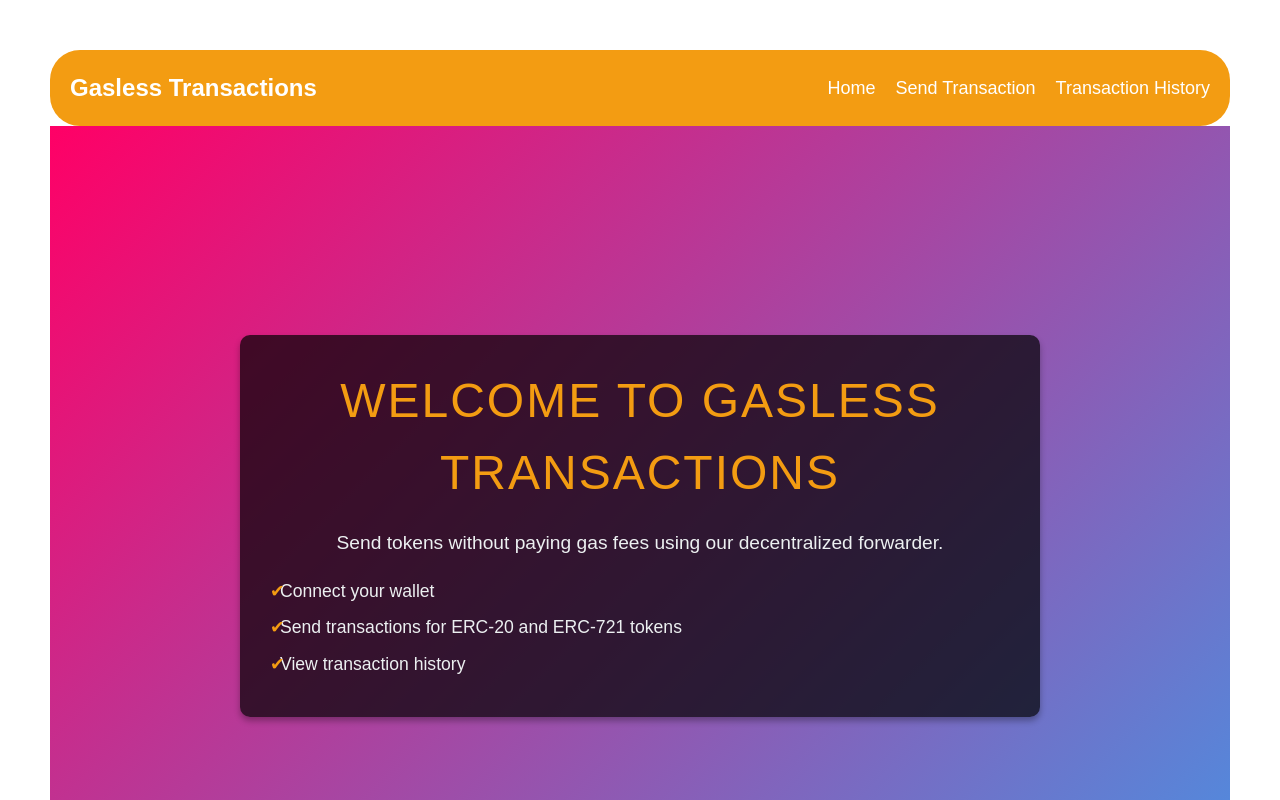
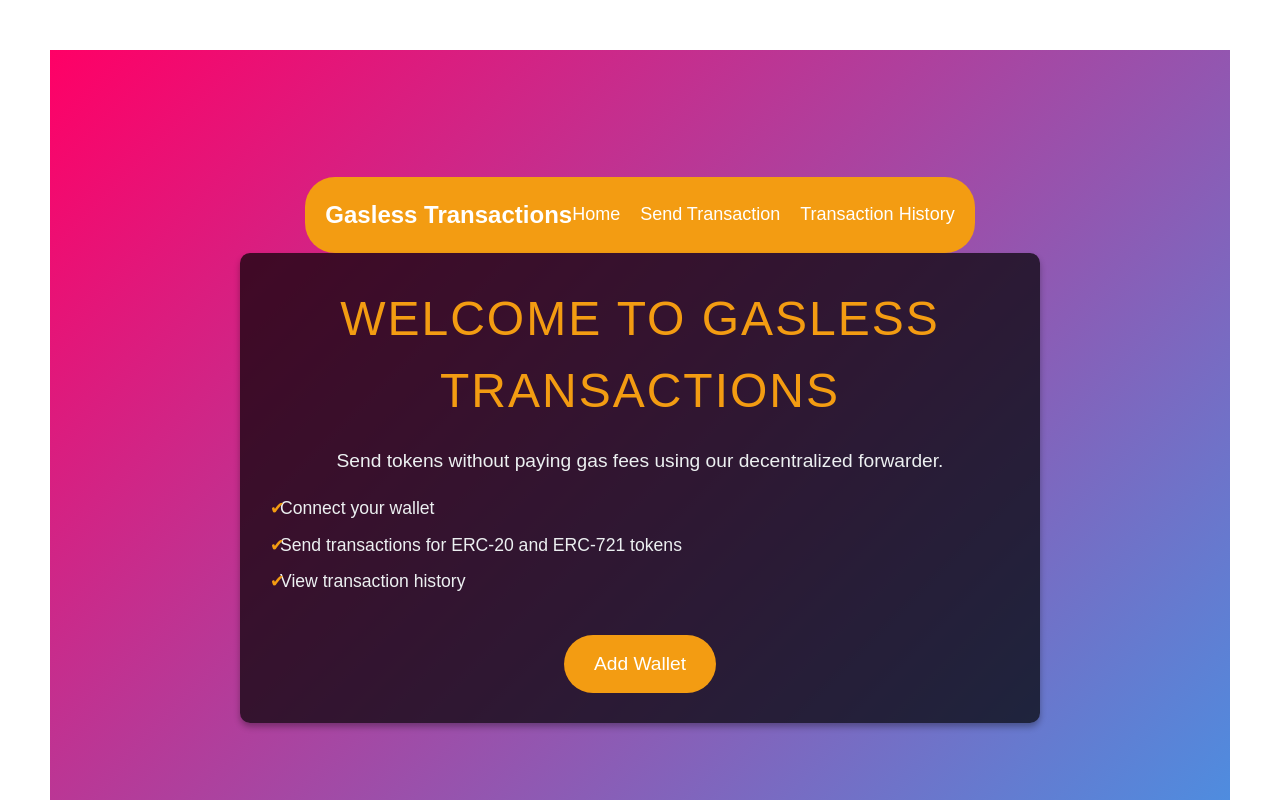
Before and after one commit to itshivams/Gasless-Forwarder, a Next.js app in the folder frontend/: page /main in a window 1280 px wide. Shown: the top 800 px of the page. Built offline with nearby package versions, Linux system fonts and the light colour scheme.

Commit message:
home updated

```diff
--- a/frontend/src/components/TransactionForm.js
+++ b/frontend/src/components/TransactionForm.js
@@ -4,8 +4,8 @@ import styles from "../styles/TransectionForm.module.css";
 export default function TransactionForm() {
   return (
     <>
-      <Navbar />
       <div className={styles.container}>
+        <Navbar />
         <div className={styles.content}>
           <h1 className={styles.heading}>Welcome to Gasless Transactions</h1>
           <p className={styles.description}>
@@ -17,6 +17,7 @@ export default function TransactionForm() {
             <li>Send transactions for ERC-20 and ERC-721 tokens</li>
             <li>View transaction history</li>
           </ul>
+          <button className={styles.addWalletButton}>Add Wallet</button>
         </div>
       </div>
     </>
--- a/frontend/src/styles/TransectionForm.module.css
+++ b/frontend/src/styles/TransectionForm.module.css
@@ -68,6 +68,17 @@
     opacity: 1;
   }
 }
+.addWalletButton {
+  margin-top: 30px;
+  background-color: #f39c12;
+  color: white;
+  border: none;
+  border-radius: 50px;
+  padding: 15px 30px;
+  font-size: 1.2rem;
+  cursor: pointer;
+  transition: all 0.3s ease;
+}
 
 /* Responsive styling */
 @media (max-width: 768px) {
```
